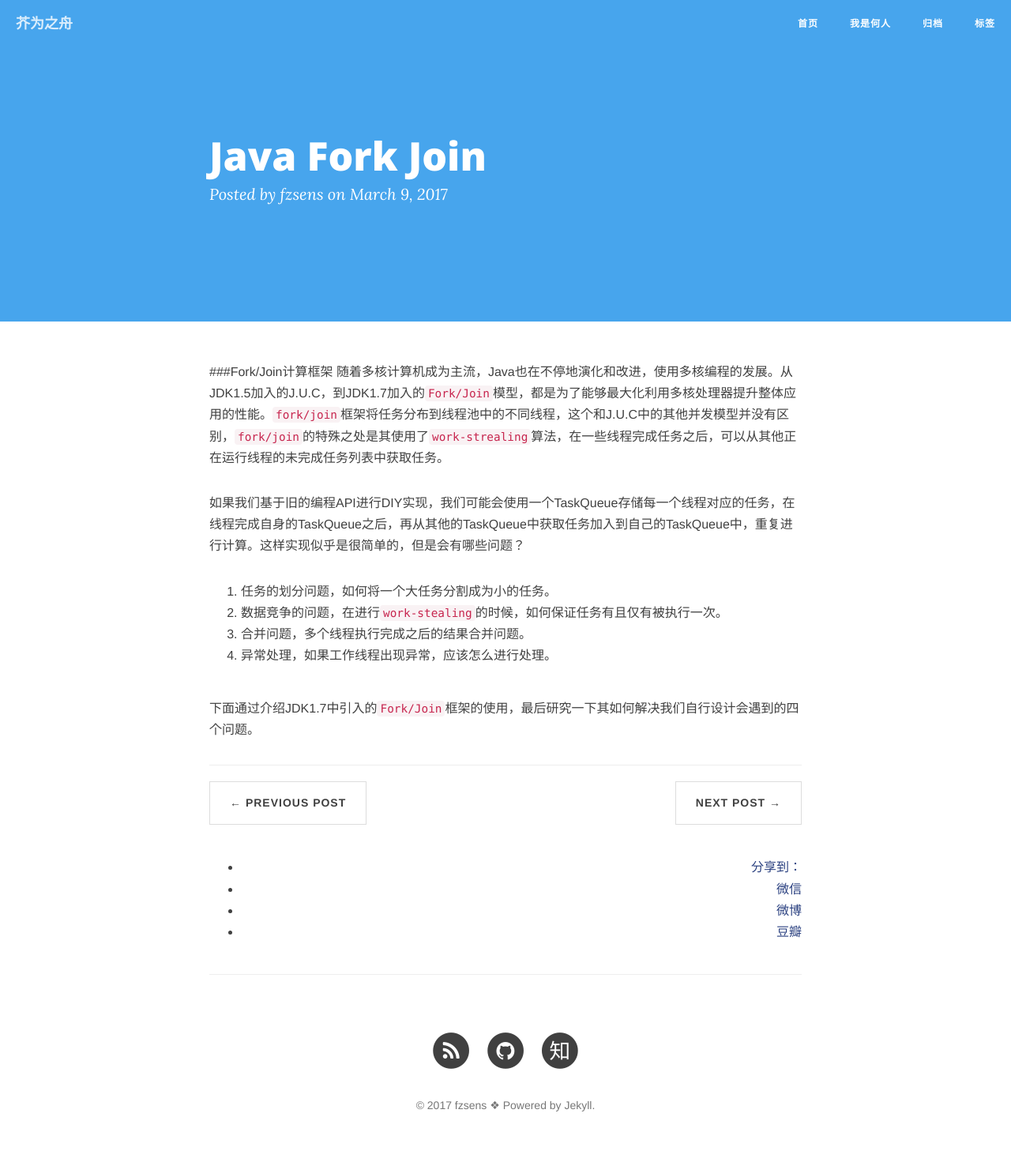
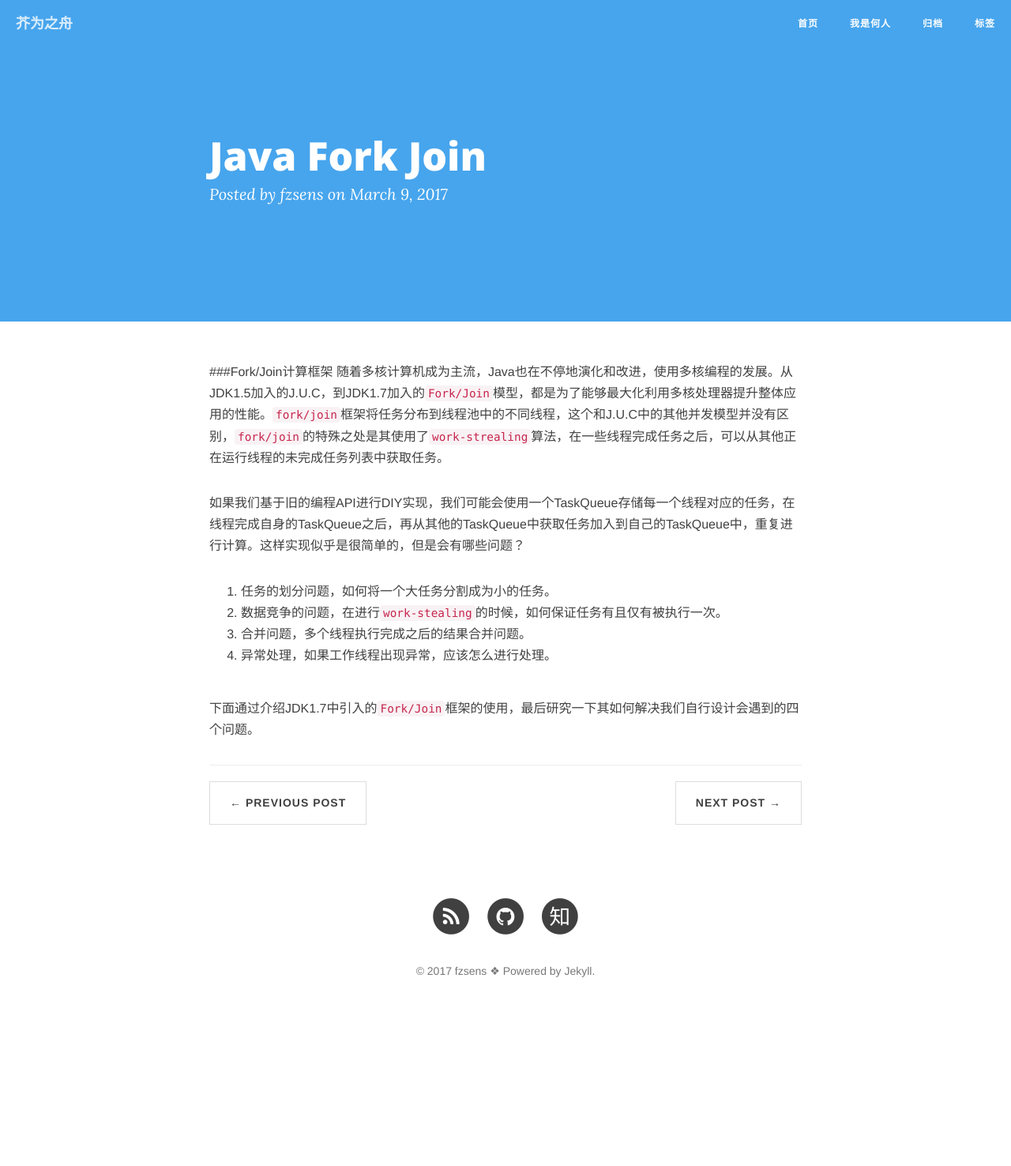
Before and after one commit to fzsens/fzsens.github.com, a Jekyll site: the page built from _posts/2017-03-09-java-fork-join.md, in a window 1280 px wide. Shown: the whole page at 79% size. Built offline with Jekyll 4.4.1, drawn with Linux system fonts in a browser that asks for light colours; nearby versions of some CDN libraries; comment, search, counter and statistics services are not loaded; after the commit the page ends 1307 px from its top, so only the background shows below that.

Commit message:
duoshuo to disqus

```diff
--- a/_layouts/post.html
+++ b/_layouts/post.html
@@ -54,46 +54,6 @@
                     </li>
                     {% endif %}
                 </ul>
-
-                <!-- Duoshuo Share start -->
-                <style>
-                    .ds-share{
-                        text-align: right;
-                    }
-
-                    @media only screen and (max-width: 700px) {
-                        .ds-share {
-
-                        }
-                    }
-                </style>
-
-                <div class="ds-share"
-                    data-thread-key="{{page.id}}" data-title="{{page.title}}"
-                    data-images="{{ site.url }}/{% if page.header-img %}{{ page.header-img }}{% else %}{{ site.header-img }}{% endif %}"
-                    data-content="{{ content | strip_html | truncate:80 }} | Microdust:Azeril's blog"
-                    data-url="{{site.url}}{{page.url}}">
-                    <div class="ds-share-inline">
-                      <ul  class="ds-share-icons-16">
-
-                        <li data-toggle="ds-share-icons-more"><a class="ds-more" href="#">分享到：</a></li>
-                        <li><a class="ds-wechat flat" href="javascript:void(0);" data-service="wechat">微信</a></li>
-                        <li><a class="ds-weibo flat" href="javascript:void(0);" data-service="weibo">微博</a></li>
-                        <li><a class="ds-douban flat" href="javascript:void(0);" data-service="douban">豆瓣</a></li>
-                      </ul>
-                      <div class="ds-share-icons-more">
-                      </div>
-                    </div>
-                <hr>
-                </div>
-                <!-- Duoshuo Share end-->
-
-
-                <!-- 多说评论框 start -->
-                <div class="comment">
-                    <div class="ds-thread" data-thread-key="{{page.id}}" data-title="{{page.title}}" data-url="{{site.url}}{{page.url}}"></div>
-                </div>
-                <!-- 多说评论框 end -->
             </div>
         </div>
     </div>
--- a/index.html
+++ b/index.html
@@ -15,7 +15,7 @@
         </h3>
         {% endif %}
         <div class="post-content-preview">
-            {{ post.content | strip_html | truncate:150 }}
+            {{ post.content | strip_html | truncate:55 }}
         </div>
     </a>
     <p class="post-meta">Posted by {% if post.author %}{{ post.author }}{% else %}{{ site.title }}{% endif %} on {{ post.date | date: "%B %-d, %Y" }}</p>
```
